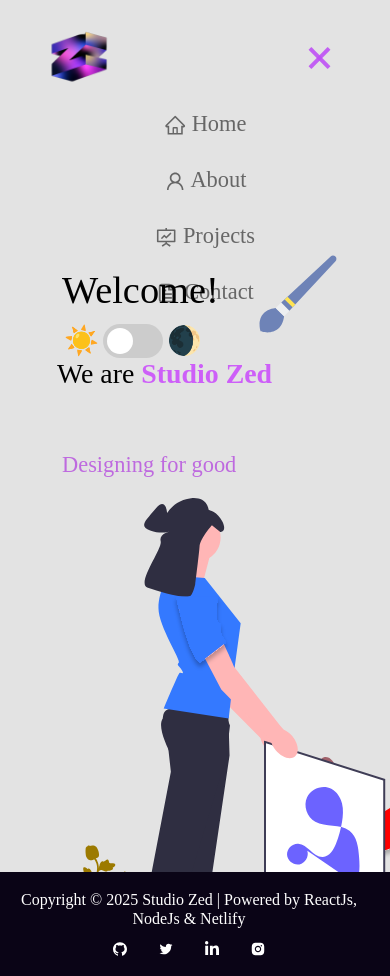
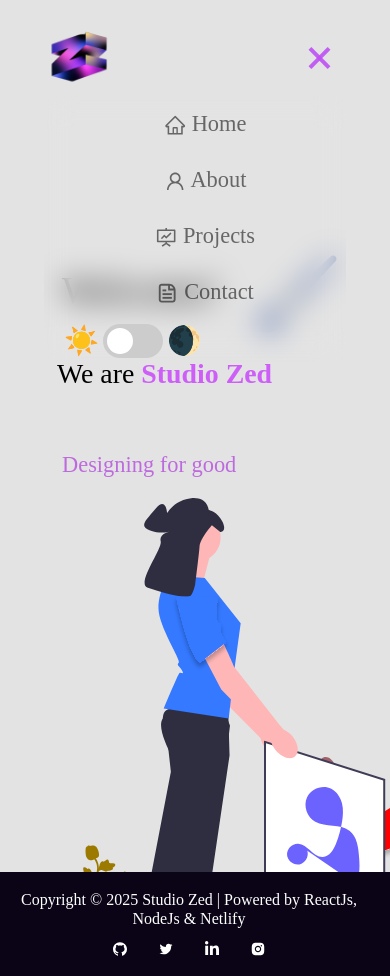
Before and after one commit to OudomMunint/StudioZed-ReactJS, a React (Create React App) app: page / in a window 390 px wide. Both pictures are taken after a click on the button 319 px from the left and 56 px from the top of the page. Built offline with nearby package versions, Linux system fonts and the light colour scheme; a web font is replaced by a local one.

Commit message:
Add dropdown menu blur for mobile

```diff
--- a/src/components/Navbar.js
+++ b/src/components/Navbar.js
@@ -52,7 +52,7 @@
           <span></span>
           <span></span>
         </Navbar.Toggle>
-        <Navbar.Collapse id="responsive-navbar-nav">
+        <Navbar.Collapse id="responsive-navbar-nav" className="blur">
           <Nav className="ms-auto" defaultActiveKey="#home">
             <Nav.Item>
               <Nav.Link as={Link} to="/" onClick={() => updateExpanded(false)}>
--- a/src/style.css
+++ b/src/style.css
@@ -217,6 +217,10 @@
 }
 .navbar-brand {
   color: rgb(250, 250, 250) !important;
+}
+
+.blur {
+  backdrop-filter: blur(15px) !important;
 }
 
 a {
```
